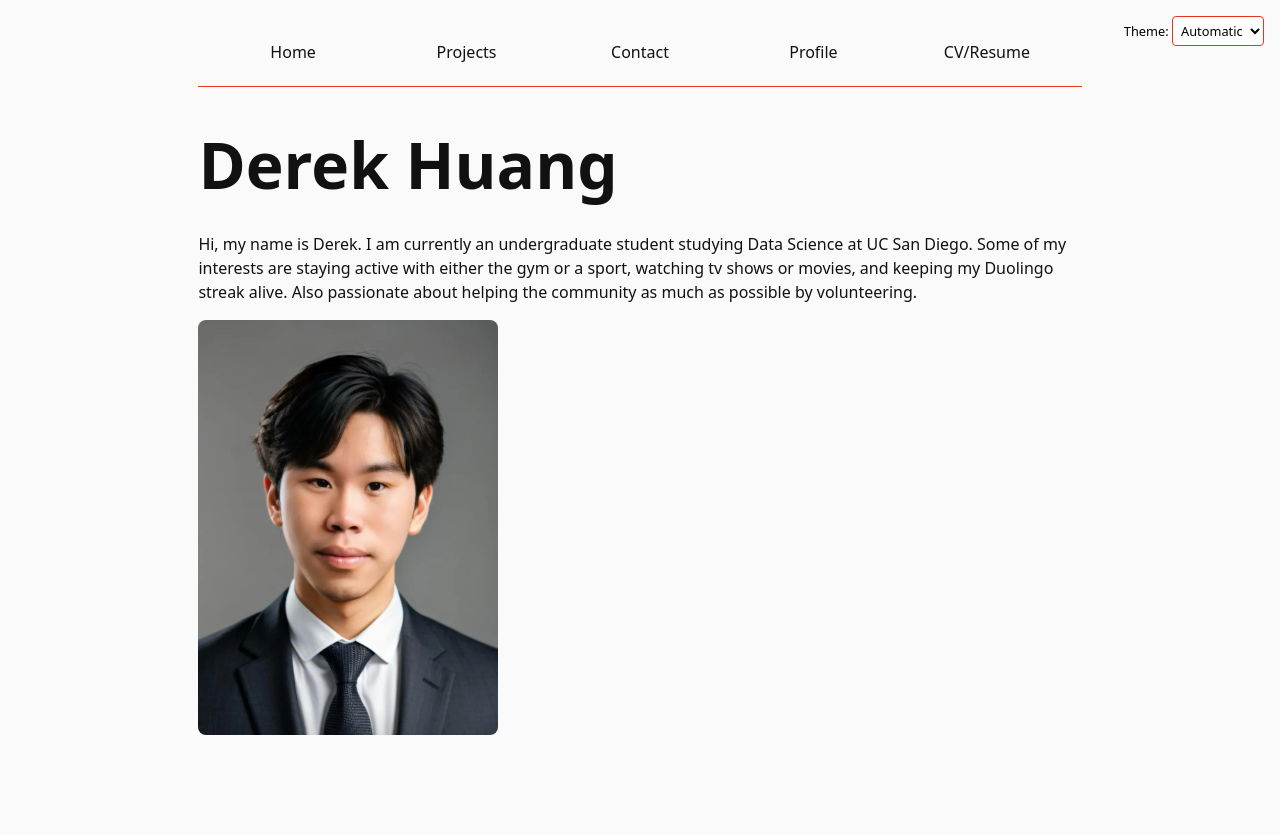
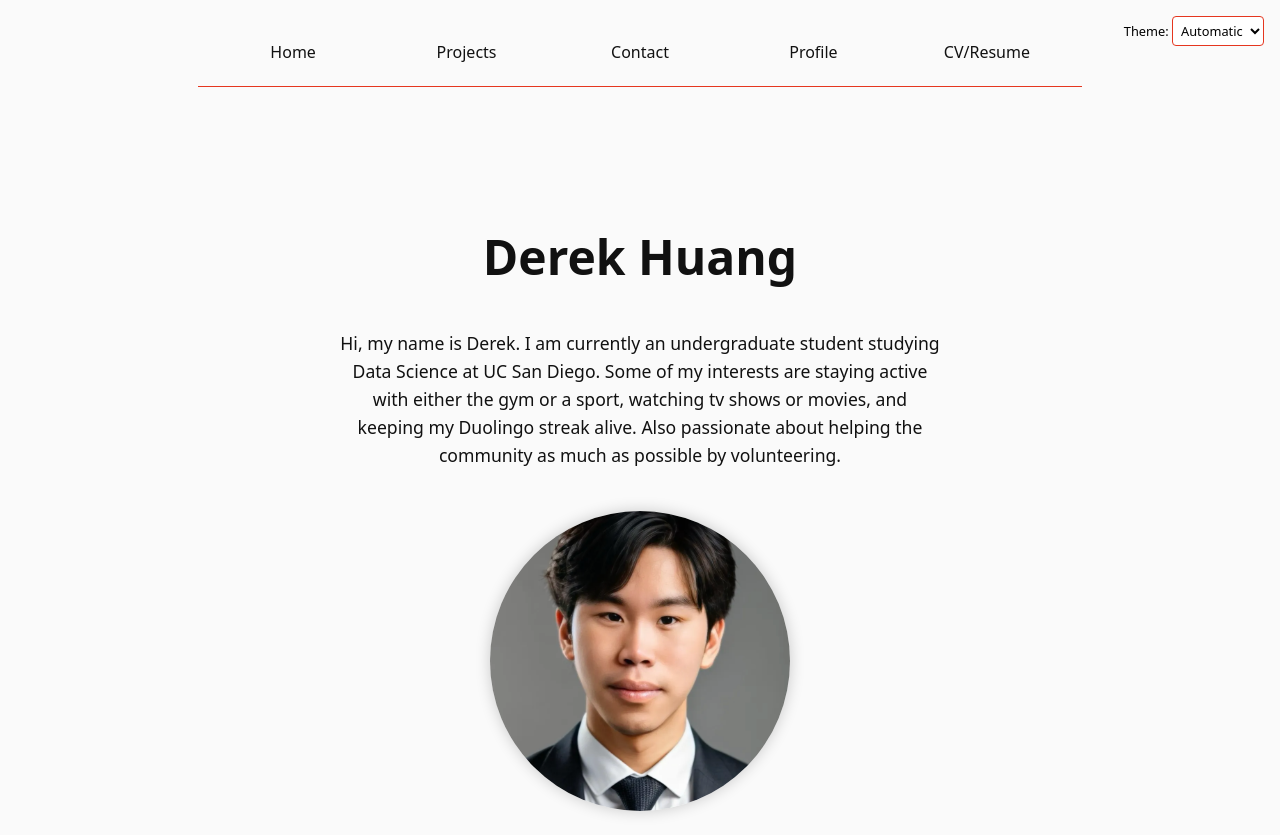
Before and after one commit to DerekYHuang/portfolio, a plain HTML site: page index.html in a window 1280 px wide. Before the commit the page ends 800 px from the top, so only its background shows below. Drawn offline with Linux system fonts and the light colour scheme.

Commit message:
updated home page

```diff
--- a/index.html
+++ b/index.html
@@ -6,7 +6,7 @@
   <title>Derek Huang: Personal site and portfolio</title>
   <link rel="stylesheet" href="style.css" />
 </head>
-<body>
+<body class="index">
   <h1>Derek Huang</h1>
   <p>
     Hi, my name is Derek. I am currently an undergraduate student studying
--- a/style.css
+++ b/style.css
@@ -23,6 +23,7 @@ body {
   /* Step 1: Add padding for small screens */
   padding: 1em;
 }
+
 
 /* ========== Navigation bar styling ========== */
 nav ul,
@@ -322,3 +323,48 @@ html:not([data-theme]) {
   border-radius: 4px;
   padding: 0.25rem;
 }
+
+/* ========== Index Page Centered Layout (with full-width nav) ========== */
+body.index {
+  display: flex;
+  flex-direction: column;
+  align-items: center;
+  text-align: center;
+}
+
+/* Keep navigation bar full width */
+body.index nav {
+  align-self: stretch;
+}
+
+/* Centered content below nav */
+body.index h1,
+body.index p,
+body.index img {
+  margin-inline: auto;
+}
+
+/* Name styling */
+body.index h1 {
+  margin-top: 2.5em;
+  font-size: 3em;
+  font-weight: 800;
+}
+
+/* Paragraph styling */
+body.index p {
+  max-width: 60ch;
+  margin-top: 1.2em;
+  font-size: 1.1em;
+  line-height: 1.6;
+}
+
+/* Make image circular and centered */
+body.index img {
+  width: 300px;
+  height: 300px;
+  border-radius: 50%;
+  object-fit: cover;
+  margin-top: 1.5em;
+  box-shadow: 0 0 15px rgba(0, 0, 0, 0.2);
+}
```
